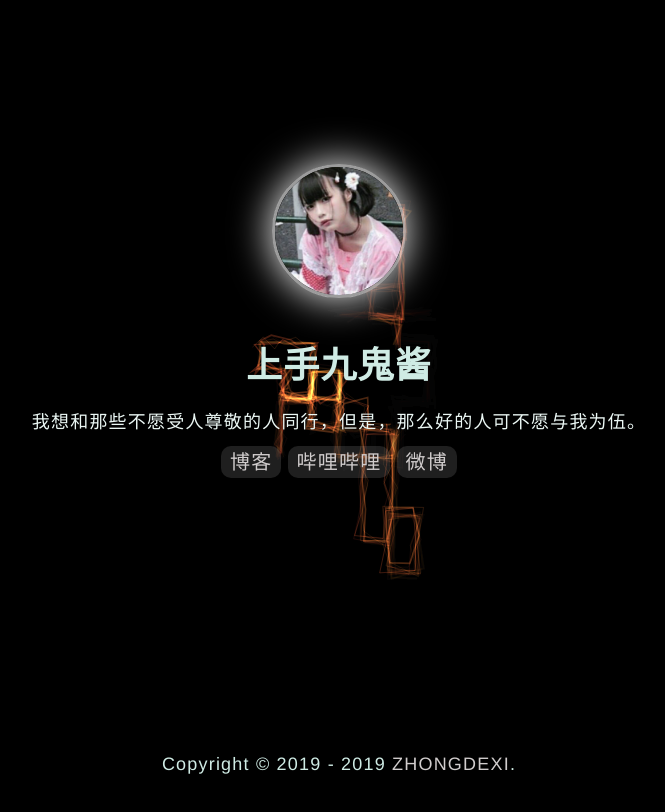
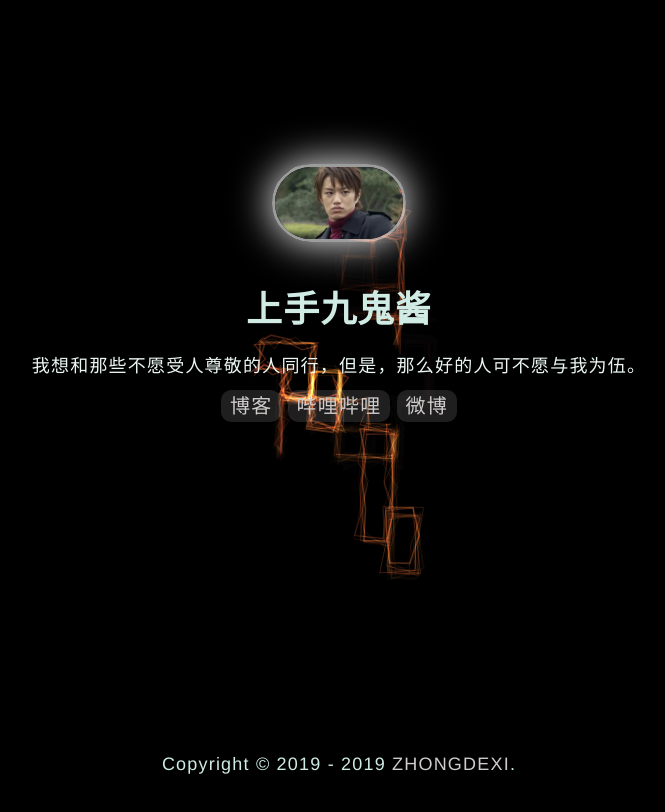
Before and after one commit to ZHONGXIAOXI/zhongxiaoxi.github.io, a plain HTML site: page index.htm in a window 1280 px wide. Shown: the whole page, without its empty margins (301-966 px from the left). Drawn offline with Linux system fonts and the light colour scheme; animation ran at ten frames a second.

Commit message:
Update index.htm

```diff
--- a/index.htm
+++ b/index.htm
@@ -14,7 +14,7 @@
 <canvas height="100%" width="100%" style="position: fixed; top: 0px; left: 0px; opacity: 1;"  id="canvas" class="canvas"></canvas>
 <div id="willerce">
 <div>
-<img src="img/qq.jpg" id="logo" />
+<img src="img/bb.jpg" id="logo" />
 <h1>上手九鬼酱</h1>
 <a>我想和那些不愿受人尊敬的人同行，但是，那么好的人可不愿与我为伍。</a>
 </div>
```
